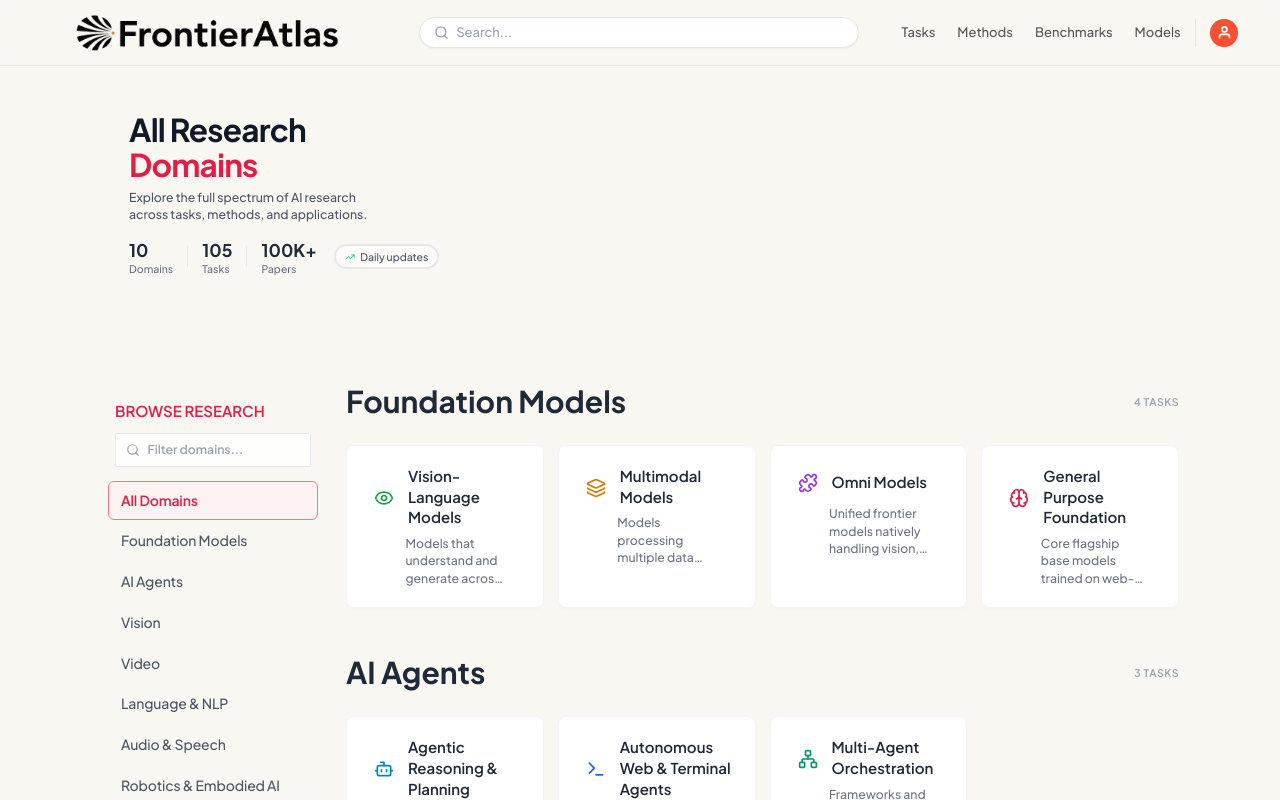
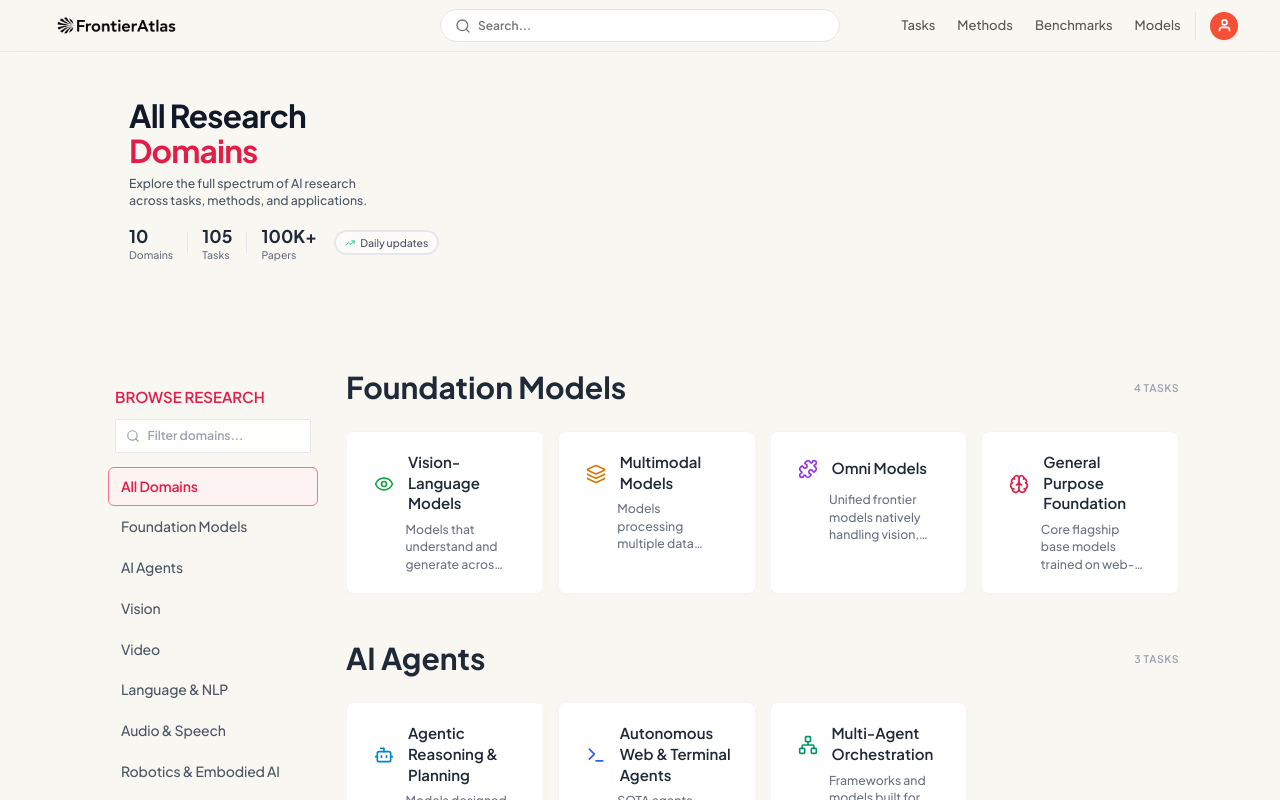
Before and after one commit to Deepak-Solanki04/Frontier_Atlas, a Next.js app: page / in a window 1280 px wide. Built offline with nearby package versions, Linux system fonts and the light colour scheme.

Commit message:
fix(header): update navbar, search bar, and logo sizing to exact 1:1 parity with provided task page HTML

```diff
--- a/components/Header.tsx
+++ b/components/Header.tsx
@@ -37,14 +37,13 @@ export default function Header() {
   }, [pathname]);
 
   return (
-    <nav className="font-sans sticky top-0 h-[62px] md:h-[66px] w-full bg-[#F8F7F2]/90 backdrop-blur-md border-b border-[#E5E5E0] flex items-center justify-between px-4 md:px-8 xl:px-12 gap-4 shrink-0 z-50 transition-all duration-200">
-      {/* Left Logo Container */}
-      <div className="flex items-center gap-2 shrink-0">
+    <nav className="font-sans sticky top-0 h-[56px] xl:h-[52px] w-full bg-[#F8F7F2]/80 backdrop-blur-md border-b border-[#E5E5E0] flex items-center justify-between px-4 md:px-8 xl:px-12 gap-3 xl:gap-4 shrink-0 z-50 transition-all duration-300">
+      <div className="flex items-center gap-1 xl:gap-0 xl:w-[240px] shrink-0">
         <button
           aria-label="Open menu"
           aria-expanded={mobileMenuOpen}
           onClick={() => setMobileMenuOpen(!mobileMenuOpen)}
-          className="lg:hidden w-9 h-9 flex items-center justify-center rounded-md hover:bg-[#EBEBE6] transition-colors cursor-pointer"
+          className="xl:hidden w-10 h-10 flex items-center justify-center rounded-md hover:bg-[#EBEBE6] transition-colors"
         >
           <svg width="20" height="20" viewBox="0 0 24 24" fill="none" stroke="#111111" strokeWidth="2" strokeLinecap="round">
             <line x1="4" y1="6" x2="20" y2="6"></line>
@@ -54,21 +53,22 @@ export default function Header() {
         </button>
         <Link
           href="/"
-          className="relative block w-[260px] sm:w-[310px] xl:w-[350px] h-[58px] md:h-[64px] cursor-pointer no-underline overflow-visible"
+          className="flex items-center justify-center xl:justify-start cursor-pointer absolute left-1/2 -translate-x-1/2 xl:relative xl:left-auto xl:-translate-x-0 w-[160px] sm:w-[200px] xl:w-[240px] h-12 xl:h-14"
         >
           <Image
             alt="Frontier Atlas"
             src="/logo.png"
             fill
-            className="object-contain object-left scale-[1.65] md:scale-[1.7] origin-left transition-transform"
-            sizes="(max-width: 1280px) 310px, 350px"
+            className="object-contain object-center xl:object-left"
+            sizes="(max-width: 1280px) 200px, 240px"
             priority
           />
         </Link>
       </div>
 
-      {/* Search Bar SHIFTED TO RIGHT next to navigation links */}
-      <div className="hidden lg:flex max-w-[380px] xl:max-w-[440px] w-full ml-auto mr-4 xl:mr-8 items-center">
+      <div className="hidden lg:flex absolute left-1/2 -translate-x-1/2 items-center justify-center w-[240px] xl:w-[400px]">
+        <div className="w-full" style={{ opacity: 1, transform: 'none' }}>
+          <div className="relative w-full max-w-[400px]">
             <form
               onSubmit={(e) => {
                 e.preventDefault();
@@ -76,10 +76,10 @@ export default function Header() {
                   window.location.href = `/models?search=${encodeURIComponent(searchQuery.trim())}`;
                 }
               }}
-          className="w-full relative flex items-center px-4 bg-white border border-[#E5E5E0] focus-within:border-gray-400 focus-within:shadow-[0_2px_12px_rgba(0,0,0,0.06)] transition-all rounded-full h-9 shadow-sm"
+              className="relative flex items-center px-3 md:px-4 bg-white border border-[#E5E5E0] focus-within:border-[#DCDCD7] focus-within:shadow-[0_4px_20px_rgb(0,0,0,0.08)] transition-all rounded-[20px]"
             >
-          <div className="flex items-center text-gray-400 mr-2 shrink-0">
-            <svg xmlns="http://www.w3.org/2000/svg" width="15" height="15" viewBox="0 0 24 24" fill="none" stroke="currentColor" strokeWidth="2.2" strokeLinecap="round" strokeLinejoin="round" className="lucide lucide-search">
+              <div className="flex items-center text-[#737373] mr-2 shrink-0">
+                <svg xmlns="http://www.w3.org/2000/svg" width="16" height="16" viewBox="0 0 24 24" fill="none" stroke="currentColor" strokeWidth="2" strokeLinecap="round" strokeLinejoin="round" className="lucide lucide-search">
                   <circle cx="11" cy="11" r="8"></circle>
                   <path d="m21 21-4.3-4.3"></path>
                 </svg>
@@ -87,16 +87,20 @@ export default function Header() {
               <input
                 type="text"
                 placeholder="Search..."
-            className="bg-transparent outline-none flex-1 text-gray-800 placeholder:text-gray-400 min-w-0 pr-6 text-[13px] font-medium"
+                className="bg-transparent outline-none flex-1 text-[#111111] placeholder:text-[#737373] min-w-0 pr-10 h-9 text-[12px]"
                 aria-label="Search"
+                aria-autocomplete="list"
+                aria-controls="search-suggestions"
+                aria-expanded={false}
                 value={searchQuery}
                 onChange={(e) => setSearchQuery(e.target.value)}
               />
             </form>
           </div>
+        </div>
+      </div>
 
-      {/* Exact Right Navigation Links from tasks_full.html */}
-      <div className="hidden lg:flex items-center gap-6 shrink-0">
+      <div className="hidden lg:flex items-center gap-6 ml-auto">
         <Link
           href="/tasks"
           data-text="Tasks"
@@ -143,7 +147,6 @@ export default function Header() {
         </Link>
       </div>
 
-      {/* Exact Right Circular Icon / Profile Button */}
       <div className="hidden xl:flex items-center gap-4 border-l border-[#E5E5E0] pl-4 shrink-0">
         <div className="w-8 h-8 rounded-full bg-[#F55036] flex items-center justify-center cursor-pointer hover:bg-[#E0462D] transition-colors shadow-sm hover:shadow-[0_0_0_3px_rgba(245,80,54,0.20)] hover:-translate-y-px active:scale-95">
           <svg width="15" height="15" viewBox="0 0 24 24" fill="none" stroke="white" strokeWidth="2.5">
@@ -153,7 +156,6 @@ export default function Header() {
         </div>
       </div>
 
-      {/* Mobile Icon Button */}
       <div className="flex xl:hidden items-center shrink-0">
         <div className="w-8 h-8 rounded-full bg-[#F55036] flex items-center justify-center cursor-pointer hover:bg-[#E0462D] transition-colors shadow-sm hover:shadow-[0_0_0_3px_rgba(245,80,54,0.20)] hover:-translate-y-px active:scale-95">
           <svg width="15" height="15" viewBox="0 0 24 24" fill="none" stroke="white" strokeWidth="2.5">
```
Lines whose indentation alone changed are shown as unchanged.
